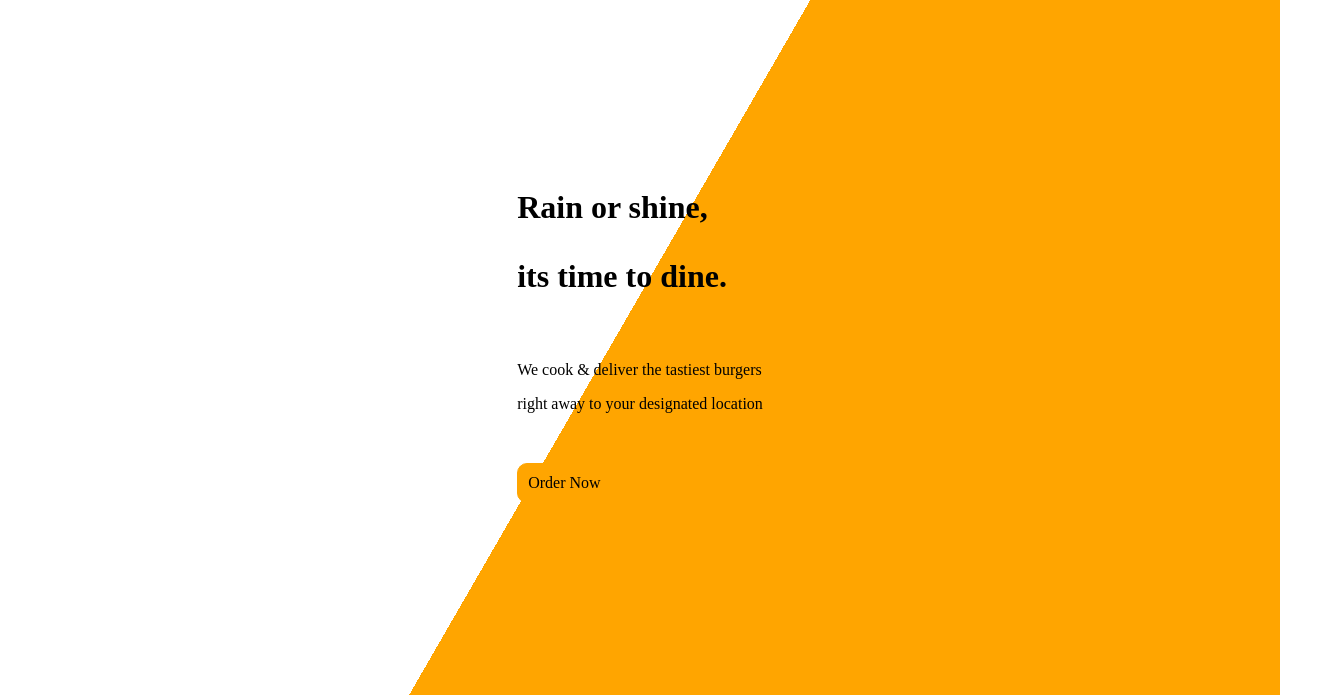
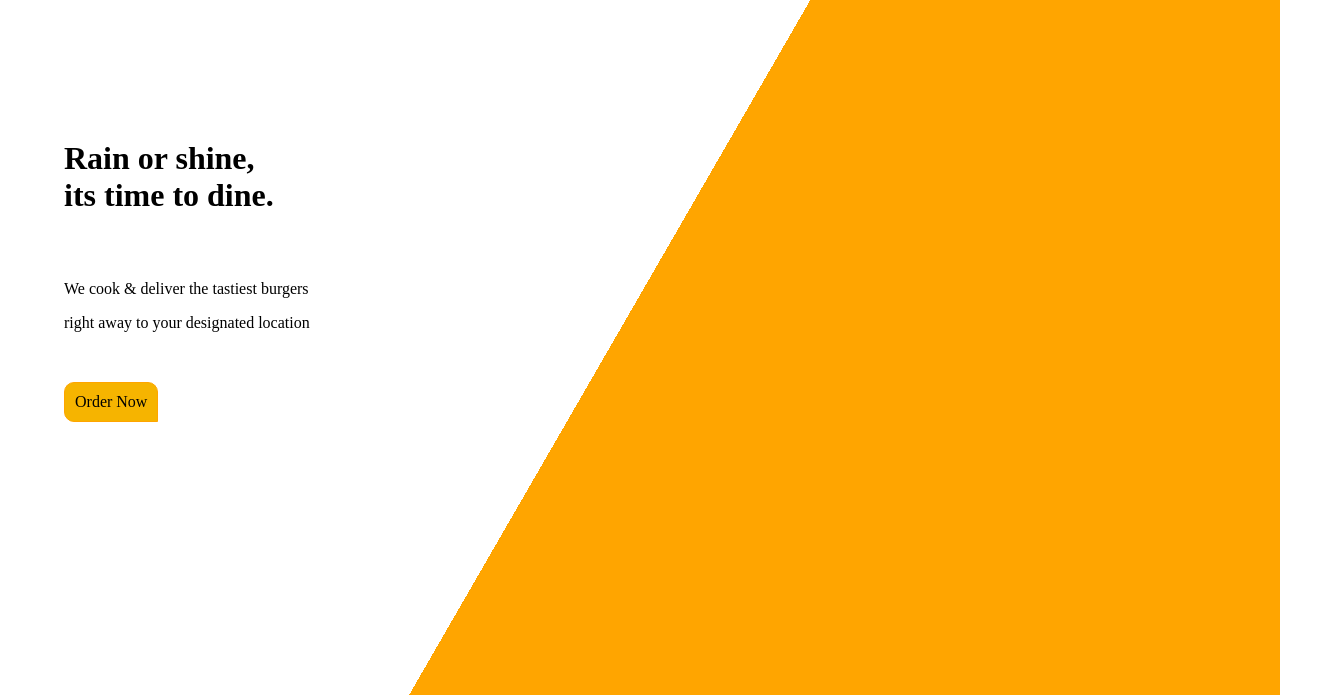
Before and after one commit to Samuel-Muriuki/The-Burger-Palace, a plain HTML site: page index.html in a window 1280 px wide. Shown: the part 105-800 px from the top of the page, 1344 px wide, since content can reach past the window. Drawn offline with Linux system fonts and the light colour scheme.

Commit message:
Styled button color
Styled header

```diff
--- a/index.css
+++ b/index.css
@@ -40,10 +40,13 @@ ul{
 .header-container{
   display: flex;
   flex-direction: row;
-  text-align: center;
+  text-align: left;
   height: 100%;
-  justify-content: space-around;
-  align-items: center;
+  font-family: "poppins";
+  width: 100%;
+  padding-left: 5%;
+  padding-top: 10%;
+  align-items: left;
 }
 
 .header-left{
@@ -56,8 +59,9 @@ h3{
 
 .button{
   border: 1px solid;
+  width: fit-content;
   border-color: orange;
-  background-color: orange;
+  background-color: #F6B400;
   padding: 10px;
   border-top-left-radius: 10px;
   border-top-right-radius: 10px;
--- a/index.html
+++ b/index.html
@@ -27,8 +27,7 @@
     </div>
     <div class="header-container">
       <div class="header-left">
-        <h3>Rain or shine,</h3>
-        <h3>its time to dine.</h3> <br>
+        <h3>Rain or shine, <br>its time to dine.</h3><br>
         <p>We cook & deliver the tastiest burgers</p>
         <p>right away to your designated location</p> <br>
         <div>
```
